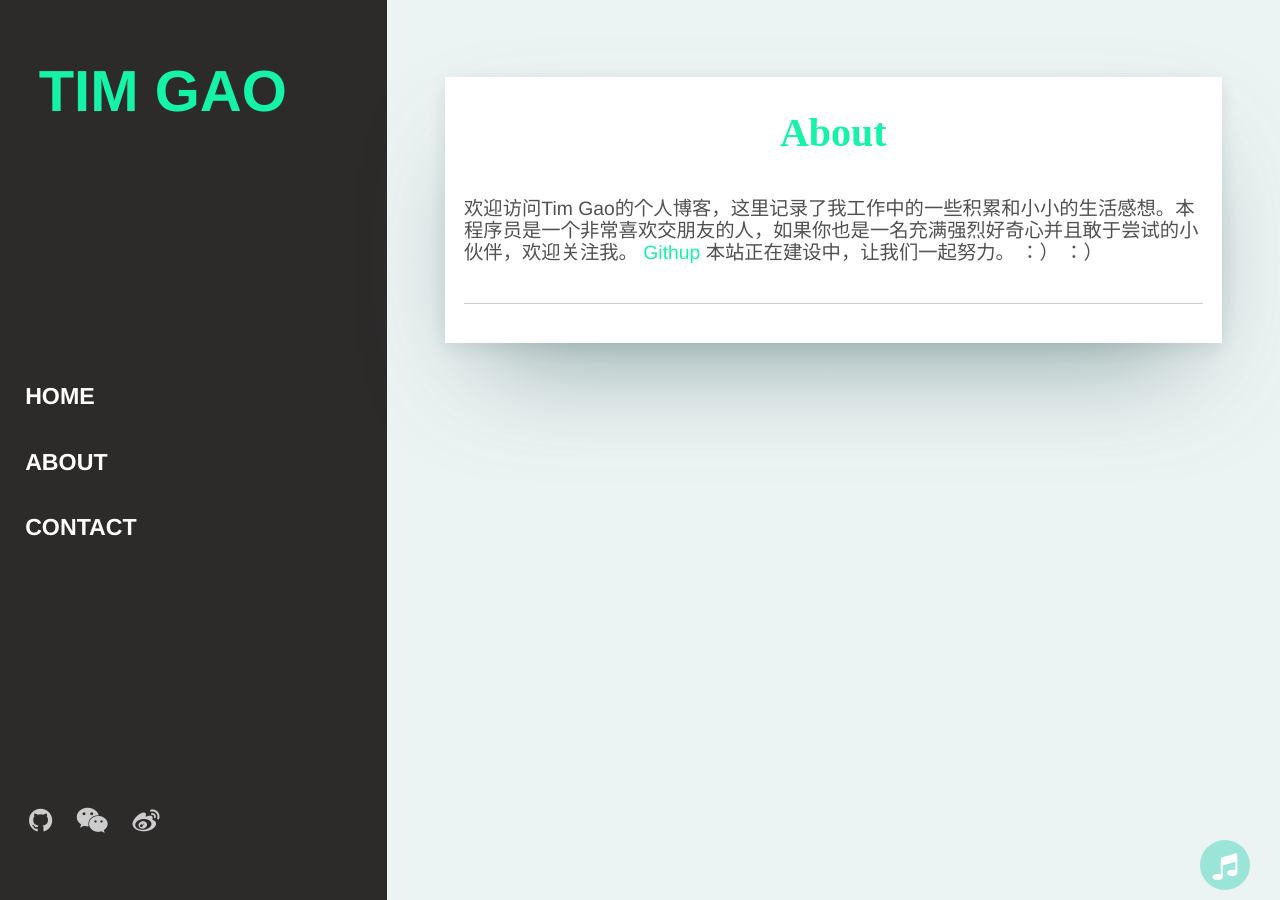
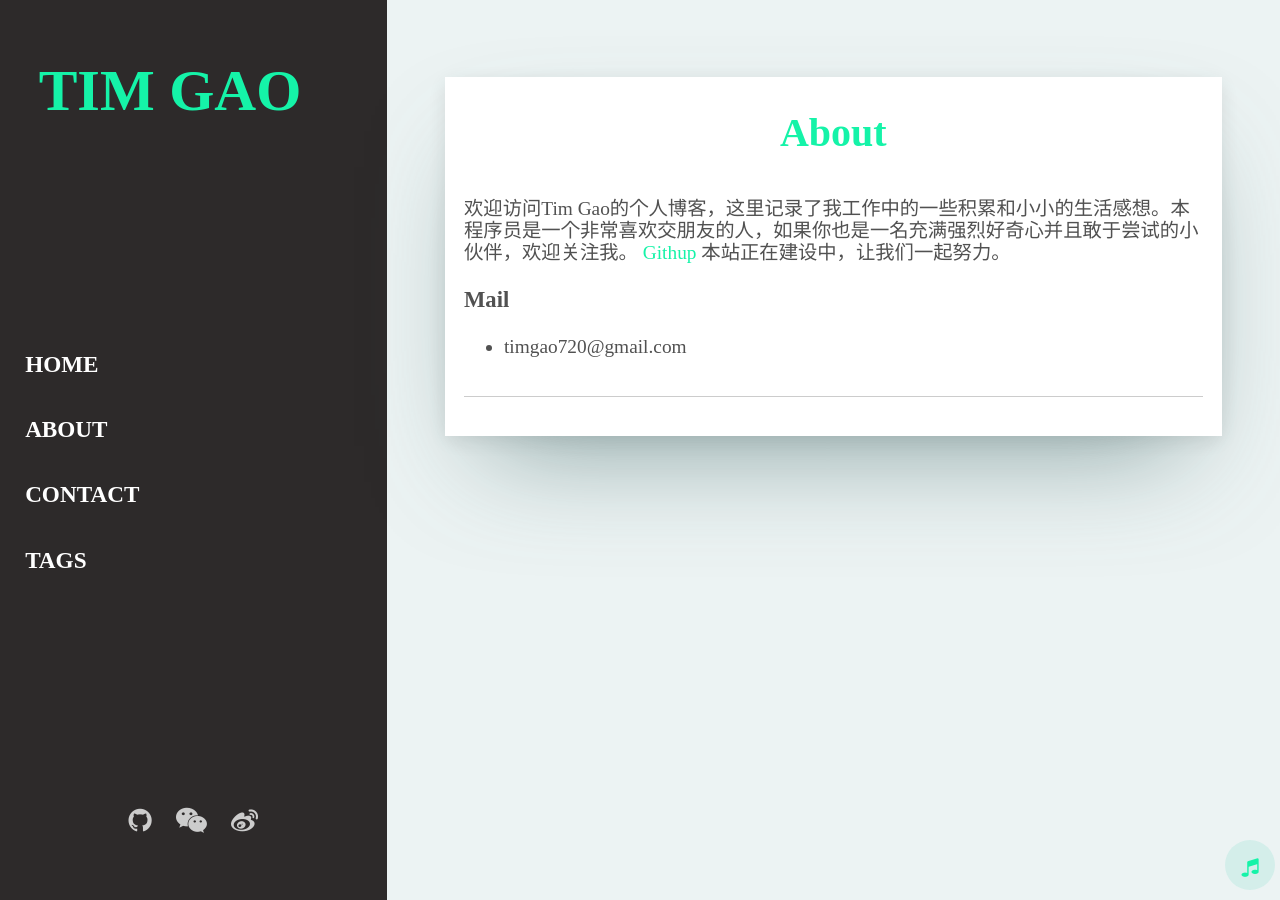
Before and after one commit to tim-gao/Blogs, a Jekyll site: the page built from _pages/about.html, in a window 1280 px wide. Built offline with Jekyll 4.4.1, drawn with Linux system fonts in a browser that asks for light colours; comment, search, counter and statistics services are not loaded.

Commit message:
add back to top, update music panel style

```diff
--- a/_includes/music.html
+++ b/_includes/music.html
@@ -2,8 +2,8 @@
     <i class="fa fa-music" aria-hidden="true"></i>
 </a>
 <div id="wrapper-music">
-    <h1>我的音乐世界</h1>
-    <i class="audio-control fa fa-volume-down" aria-hidden="true"></i>
+    <h1>My Music</h1>
+    <!-- <i class="audio-control fa fa-volume-down" aria-hidden="true"></i> -->
     <i class="fa fa-times" aria-hidden="true"></i>
     <audio preload></audio>
     <ol>
--- a/_includes/sidebar.html
+++ b/_includes/sidebar.html
@@ -6,9 +6,12 @@
     </div>
 
     <menu class="sidebar-menu">
-      <li class="menu-items"><a class="menu-links" href="{{site.baseurl}}/">Home</a></li>
-      <li class="menu-items"><a class="menu-links" href="{{site.baseurl}}/about/">About</a></li>
-      <li class="menu-items"><a class="menu-links" href="{{site.baseurl}}/contact/">Contact</a></li>
+        <li class="menu-items"><a class="menu-links" href="{{site.baseurl}}/">Home</a></li>
+        <li class="menu-items"><a class="menu-links" href="{{site.baseurl}}/about/">About</a></li>
+        <li class="menu-items"><a class="menu-links" href="{{site.baseurl}}/contact/">Contact</a></li>
+        <li class="menu-items">
+            <a class="menu-links" href="{{site.baseurl}}/contact/">Tags</a>
+        </li>
     </menu>
 
     <div class="sidebar-social">
--- a/_layouts/default.html
+++ b/_layouts/default.html
@@ -8,11 +8,28 @@
   <main role="main">
     <div class="content">
       {{content}}
-      {% include disqus.html %}
+      <!-- {% include disqus.html %} -->
+
     </div>
   </main>
 
 {% include analytics.html %}
 {% include music.html %}
+      <div id="back-top" alt="Top">
+        <!-- <i class="fa fa-space-shuttle fa-rotate-270 fa-3x" aria-hidden="true"></i> -->
+        <img src="{{site.baseurl}}/assets/img/backtop.png" alt="Back to Top">
+      </div>
+      <div class="bdsharebuttonbox">
+        <a href="#" class="bds_more" data-cmd="more"></a>
+        <a href="#" class="bds_tsina" data-cmd="tsina" title="分享到新浪微博"></a>
+        <a href="#" class="bds_weixin" data-cmd="weixin" title="分享到微信"></a>
+        <a href="#" class="bds_qzone" data-cmd="qzone" title="分享到QQ空间"></a>
+        <a href="#" class="bds_douban" data-cmd="douban" title="分享到豆瓣网"></a>
+        <a href="#" class="bds_fbook" data-cmd="fbook" title="分享到Facebook"></a>
+        <a href="#" class="bds_linkedin" data-cmd="linkedin" title="分享到linkedin"></a>
+        <a href="#" class="bds_twi" data-cmd="twi" title="分享到Twitter"></a>
+      </div>
+      <script>window._bd_share_config = { "common": { "bdSnsKey": {}, "bdText": "", "bdMini": "2", "bdMiniList": false, "bdPic": "", "bdStyle": "0", "bdSize": "24" }, "slide": { "type": "slide", "bdImg": "0", "bdPos": "right", "bdTop": "100" } }; with (document) 0[(getElementsByTagName('head')[0] || body).appendChild(createElement('script')).src = 'http://bdimg.share.baidu.com/static/api/js/share.js?v=89860593.js?cdnversion=' + ~(-new Date() / 36e5)];</script>
+
 </body>
 </html>
--- a/_layouts/post.html
+++ b/_layouts/post.html
@@ -13,6 +13,6 @@ layout: default
       {% endif %}
       {{page.content | markdownify}}
     </div>
-    {% include disqus.html %}
+    <!-- {% include disqus.html %} -->
   </div>
 </article>
--- a/_pages/about.html
+++ b/_pages/about.html
@@ -5,4 +5,7 @@ permalink: /about/
 ---
 
  欢迎访问Tim Gao的个人博客，这里记录了我工作中的一些积累和小小的生活感想。本程序员是一个非常喜欢交朋友的人，如果你也是一名充满强烈好奇心并且敢于尝试的小伙伴，欢迎关注我。 [Githup](https://github.com/tim-gao)
-本站正在建设中，让我们一起努力。 ：） ：）
+本站正在建设中，让我们一起努力。
+
+### Mail ###
+* timgao720@gmail.com
--- a/_sass/_base.scss
+++ b/_sass/_base.scss
@@ -5,7 +5,7 @@
 
 html {
   line-height: 1.5;
-  font-family: 'PT Sans', Helvetica, Arial, sans-serif;
+//   font-family: 'PT Sans', Helvetica, Arial, sans-serif;
 }
 
 @media screen and (min-width: 500px) {
@@ -128,8 +128,7 @@ pre {
 }
 
 .sidebar-social {
-  text-align: left;
-  margin-left: -1rem;
+  text-align: center;
   .social-items {
     display: inline-block;
   }
@@ -424,9 +423,9 @@ pre[ref="SCSS"] {
     >.fa-times {
         position: absolute;
         color: #fff;
-        font-size: 1.5em;
-        height: 40px;
-        width: 40px;
+        font-size: 16px;
+        height: 30px;
+        width: 30px;
         top: 5px;
         right: 0;
         display: none;
@@ -438,20 +437,22 @@ pre[ref="SCSS"] {
         }
     }
     >.fa-volume-off,
-    >.fa-volume-down {
-        color: #fff;
-        position: absolute;
-        top: 10px;
-        left: 10px;
-        font-size: 1.5em;
-        cursor: pointer;
-    }
+    // >.fa-volume-down {
+    //     color: #fff;
+    //     position: absolute;
+    //     top: 10px;
+    //     left: 10px;
+    //     font-size: 1.5em;
+    //     cursor: pointer;
+    // }
     &.show-music-list {
-        margin-right: 10px;
+        margin-right: 0;
     }
     >h1 {
         text-align: center;
         color: #CCC;
+        font-size: 25px;
+        margin: 5px;
     }
     ol {
         padding-left: 0;
@@ -461,8 +462,8 @@ pre[ref="SCSS"] {
         overflow: auto;
         li {
             padding-left: 15px;
-            line-height: 1.8em;
             cursor: pointer;
+            border-bottom: 1px solid;
             &.playing {
                 background-color: #000;
                 .fa-play {
@@ -495,7 +496,7 @@ pre[ref="SCSS"] {
                 display: inline-block;
                 white-space: nowrap;
                 vertical-align: middle;
-                font-size: 16px;
+                font-size: 14px;
                 @media (min-width: 769px) {
                     max-width: 310px;
                 }
@@ -508,13 +509,12 @@ pre[ref="SCSS"] {
     .rectangle-bounce {
         display: none;
         float: right;
-        height: 20px;
+        height: 18px;
         width: auto;
         right: 0;
         left: 0;
         z-index: 10;
         margin-right: 40px;
-        margin-top: 4px;
         position: relative;
         -webkit-transition: all 0.3s ease-in-out 0;
         transition: all 0.3s ease-in-out 0;
@@ -586,11 +586,11 @@ pre[ref="SCSS"] {
 .music-switch {
     width: 50px;
     height: 50px;
-    background-color: #9BE4D8;
+    background-color: rgba(155, 228, 216,0.3);
     display: block;
     border-radius: 50%;
     position: fixed;
-    right: 30px;
+    right: 5px;
     bottom: 10px;
     line-height: 50px;
     cursor: pointer;
@@ -604,16 +604,53 @@ pre[ref="SCSS"] {
     &.move-left {
         transform: translateX(-460px);
         .fa-music {
+            color: #0ee817;
             transform: rotatey(180deg);
+            animation: myzoom 2s infinite;
+            -moz-animation: myzoom 2s infinite;	/* Firefox */
+            -webkit-animation: myzoom 2s infinite;	/* Safari 和 Chrome */
+            -o-animation: myzoom 2s infinite;
         }
     }
     .fa-music {
-        color: #FFF;
-        font-size: 1.5em;
+        font-size: 20px;
         vertical-align: middle;
+
     }
 }
 // custom style end
+
+//animation for music switch start
+
+@keyframes myzoom
+{
+0% {transform: scale(0.5)}
+50% {transform: scale(1.5)}
+100% {transform: scale(0.5)}
+}
+
+@-moz-keyframes myzoom /* Firefox */
+{
+0% {transform: scale(0.5)}
+50% {transform: scale(1.5)}
+100% {transform: scale(0.5)}
+}
+
+@-webkit-keyframes myzoom /* Safari 和 Chrome */
+{
+0% {transform: scale(0.5)}
+50% {transform: scale(1.5)}
+100% {transform: scale(0.5)}
+}
+
+@-o-keyframes myzoom /* Opera */
+{
+0% {transform: scale(0.5)}
+50% {transform: scale(1.5)}
+100% {transform: scale(0.5)}
+}
+
+//animation for music swtich end
 
 // Media query
 @media screen and (max-width: 960px) {
@@ -664,3 +701,20 @@ pre[ref="SCSS"] {
         }
     }
 }
+
+// back to top css
+#back-top {
+    display: block;
+    position: fixed;
+    top: 30px;
+    right: 5px;
+    cursor: pointer;
+    > img {
+        width: 35px;
+        height: auto;
+    }
+    .fa-space-shuttle {
+        font-size: 40px;
+        color: #bd2998;
+    }
+}
--- a/src/main.js
+++ b/src/main.js
@@ -62,4 +62,27 @@ $(function() {
         $('.music-switch').removeClass('move-left');
         $('#wrapper-music').removeClass('show-music-list');
     });
+
+
+    // hide #back-top first
+    $("#back-top").hide();
+
+    // fade in #back-top
+    $(function () {
+        $(window).scroll(function () {
+            if ($(this).scrollTop() > 100) {
+                $('#back-top').fadeIn();
+            } else {
+                $('#back-top').fadeOut();
+            }
+        });
+
+        // scroll body to 0px on click
+        $('#back-top').click(function () {
+            $('body,html').animate({
+                scrollTop: 0
+            }, 800);
+            return false;
+        });
+    });
 });
```
Also changed, not shown: Gemfile.lock, assets/img/backtop.png (added), 3 other files.
